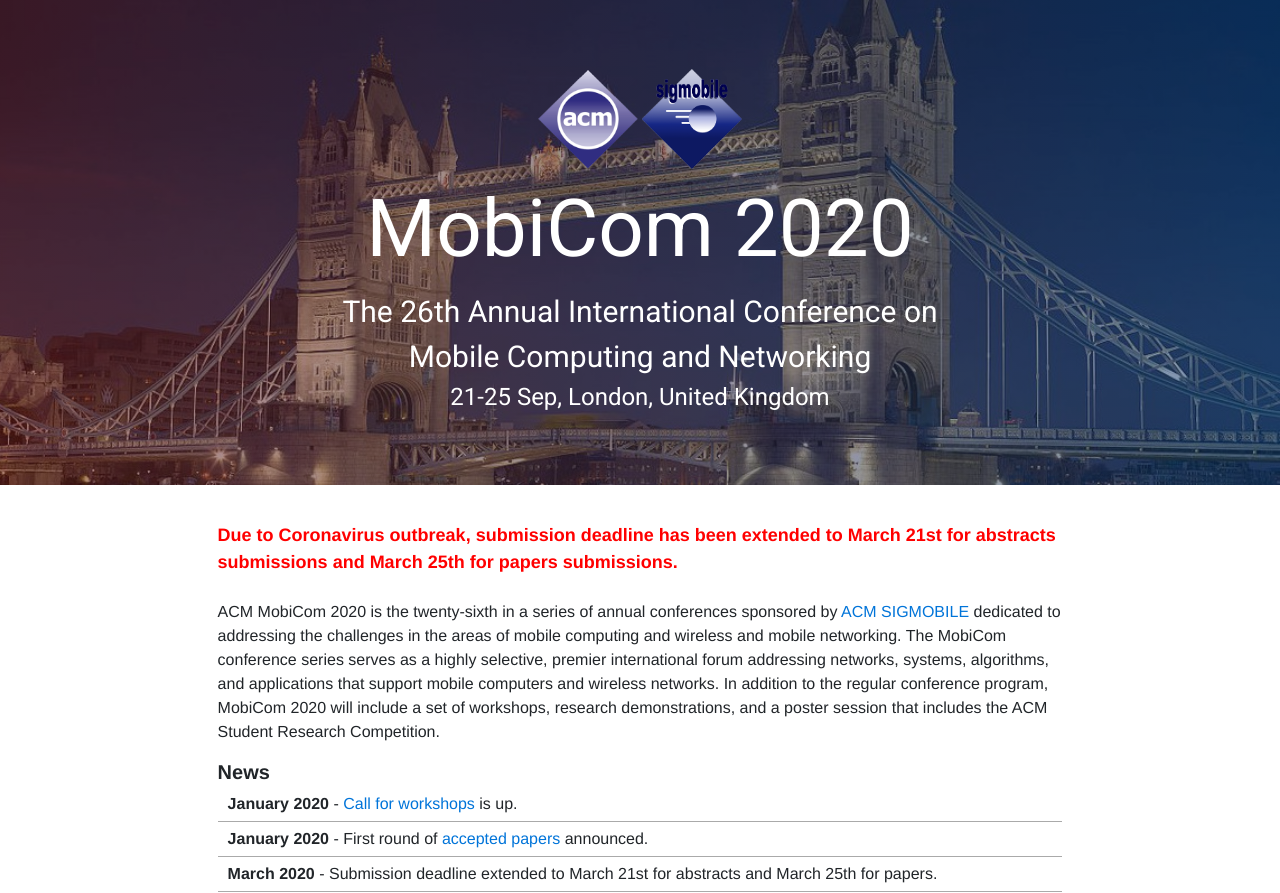
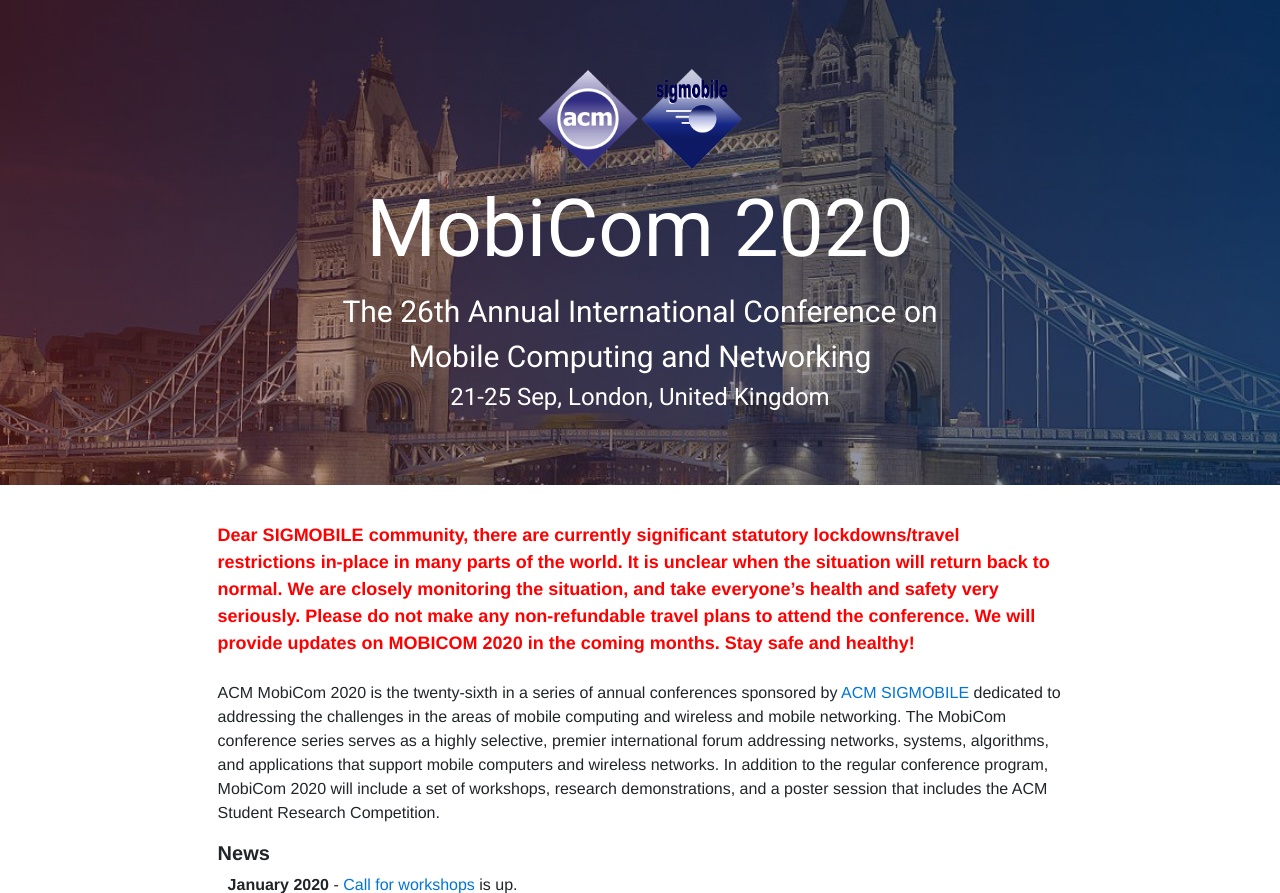
Before and after one commit to srene/mobicom2020-website, a PHP site: page / in a window 1280 px wide. Shown: the part 97-990 px from the top of the page. Run offline with PHP 8.4, Linux system fonts and the light colour scheme; some libraries are stand-ins or nearby versions.

Commit message:
coronavirus update

```diff
--- a/index.php
+++ b/index.php
@@ -20,7 +20,8 @@
     font-size: large;
 }
 </style>
-<span class="bold-red">Due to Coronavirus outbreak, submission deadline has been extended to March 21st for abstracts submissions and March 25th for papers submissions.</span>
+<!--<span class="bold-red">Due to Coronavirus outbreak, submission deadline has been extended to March 21st for abstracts submissions and March 25th for papers submissions.</span>-->
+<span class="bold-red">Dear SIGMOBILE community, there are currently significant statutory lockdowns/travel restrictions in-place in many parts of the world. It is unclear when the situation will return back to normal. We are closely monitoring the situation, and take everyone’s health and safety very seriously. Please do not make any non-refundable travel plans to attend the conference. We will provide updates on MOBICOM 2020 in the coming months. Stay safe and healthy!</span>
 </br></br>
 <p>
 ACM MobiCom 2020 is the twenty-sixth in a series
```
